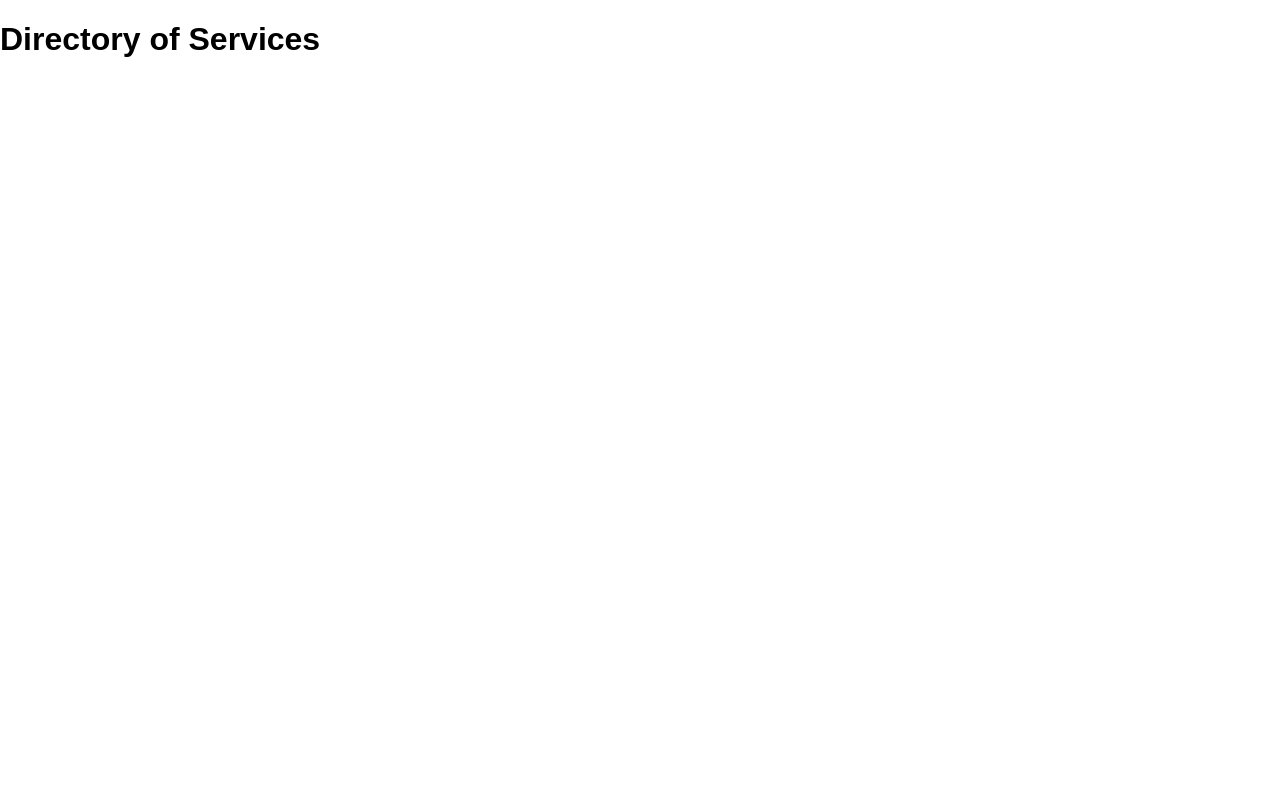
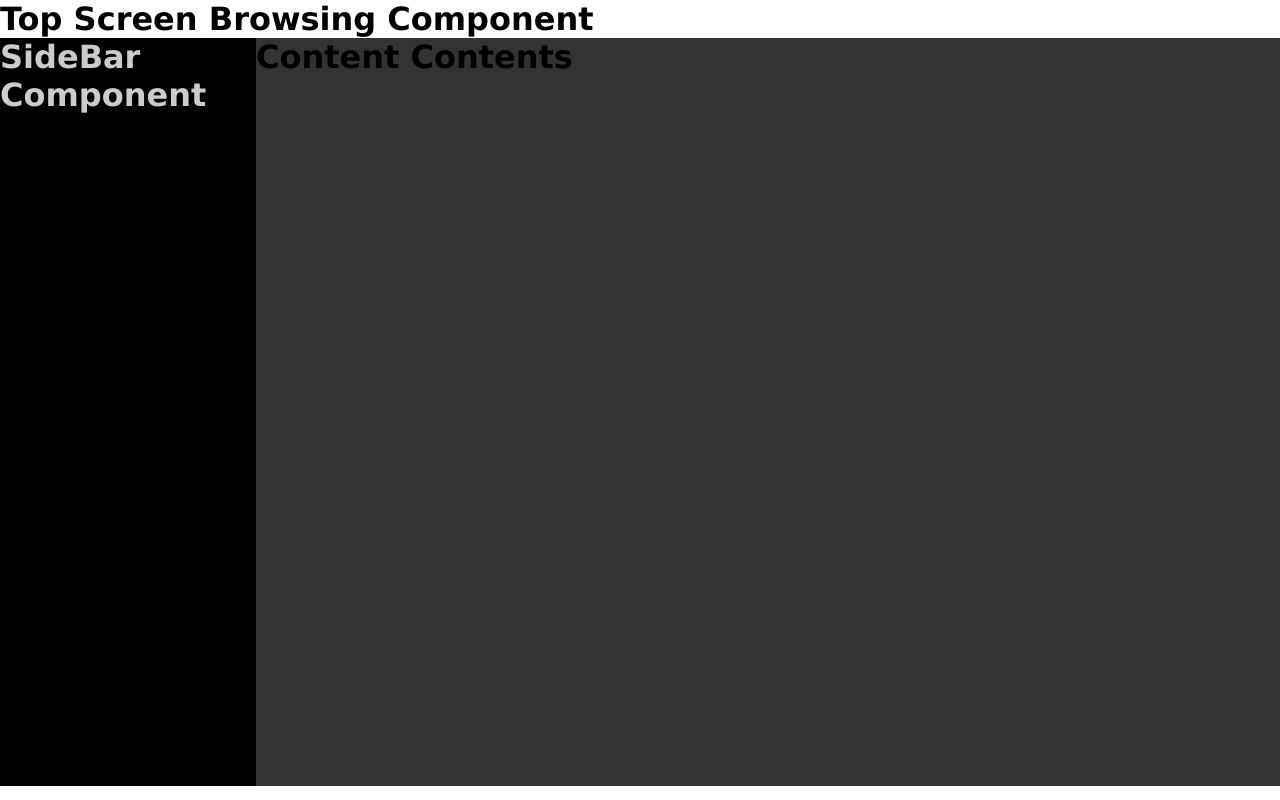
Before and after one commit to wonmaungthein/directory-of-services, a React (Create React App) app in the folder directory-of-services/: page / in a window 1280 px wide. Built offline with nearby package versions, Linux system fonts and the light colour scheme.

Commit message:
created main layout

```diff
--- a/directory-of-services/src/App.css
+++ b/directory-of-services/src/App.css
@@ -1,28 +1,24 @@
-.App {
-  text-align: center;
+*{
+  margin: 0;
+  padding: 0;
+  font-family: 'Lucida Sans', 'Lucida Sans Regular', 'Lucida Grande', 'Lucida Sans Unicode', Geneva, Verdana, sans-serif
 }
-
-.App-logo {
-  animation: App-logo-spin infinite 20s linear;
-  height: 80px;
+.content{
+    display: flex;
+    overflow: hidden;
 }
-
-.App-header {
-  background-color: #222;
-  height: 150px;
-  padding: 20px;
-  color: white;
+.content .side-bar{
+    width: 256px;
+    height: 93.5vh;
+    background: #000;
+    color: #ccc;
+    position: fixed;
+    left: 0;
 }
-
-.App-title {
-  font-size: 1.5em;
+.content .main-contents{
+    width: 100%;
+    height: 93.5vh;
+    position: fixed;
+    left: 256px;
+    background: #333;
 }
-
-.App-intro {
-  font-size: large;
-}
-
-@keyframes App-logo-spin {
-  from { transform: rotate(0deg); }
-  to { transform: rotate(360deg); }
-}
--- a/directory-of-services/src/App.js
+++ b/directory-of-services/src/App.js
@@ -7,7 +7,13 @@ class App extends Component {
   render() {
     return (
       <MuiThemeProvider>
-        <h1>Directory of Services</h1>
+        <h1>Top Screen Browsing Component</h1>
+        <div className="content">
+          <h1 className="side-bar">SideBar Component</h1>
+          <main className="main-contents">
+            <h1>Content Contents</h1>
+          </main>
+        </div>
       </MuiThemeProvider>
     );
   }
```
